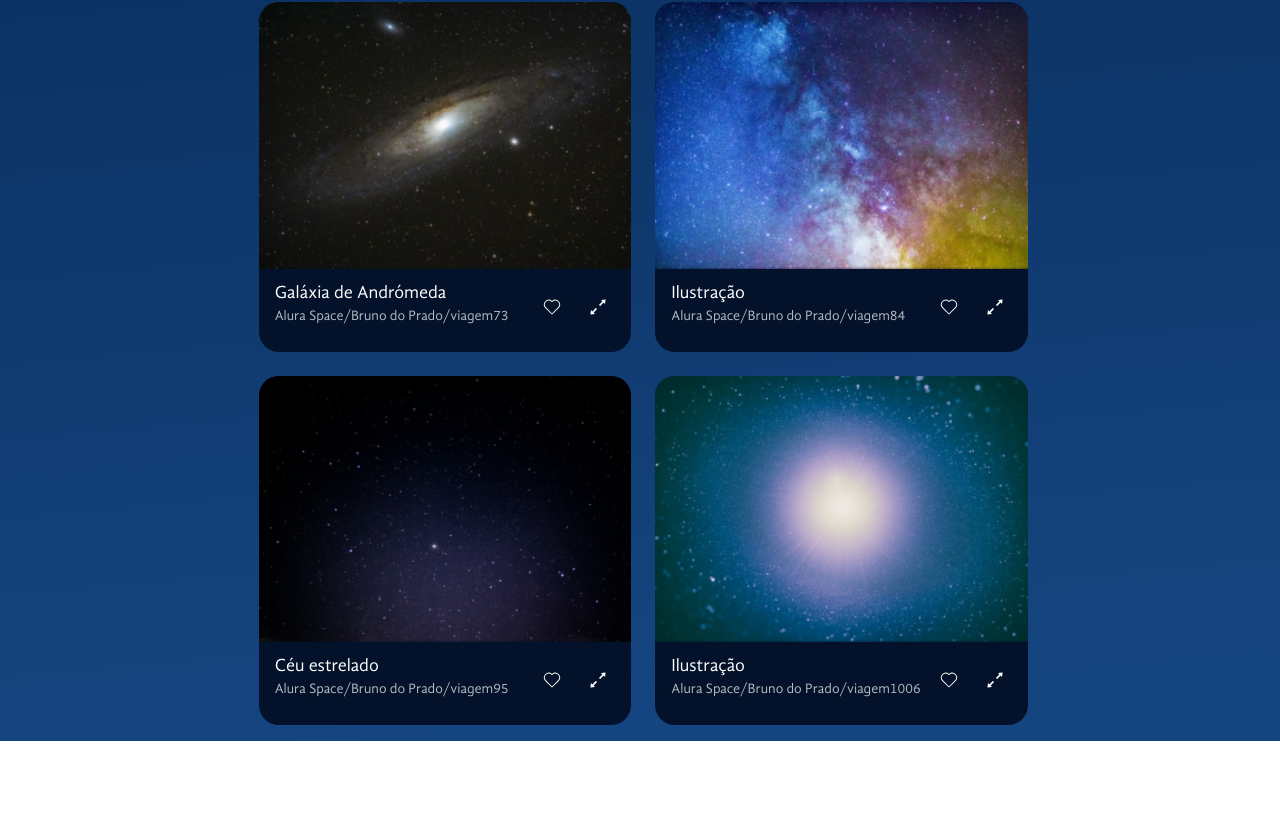
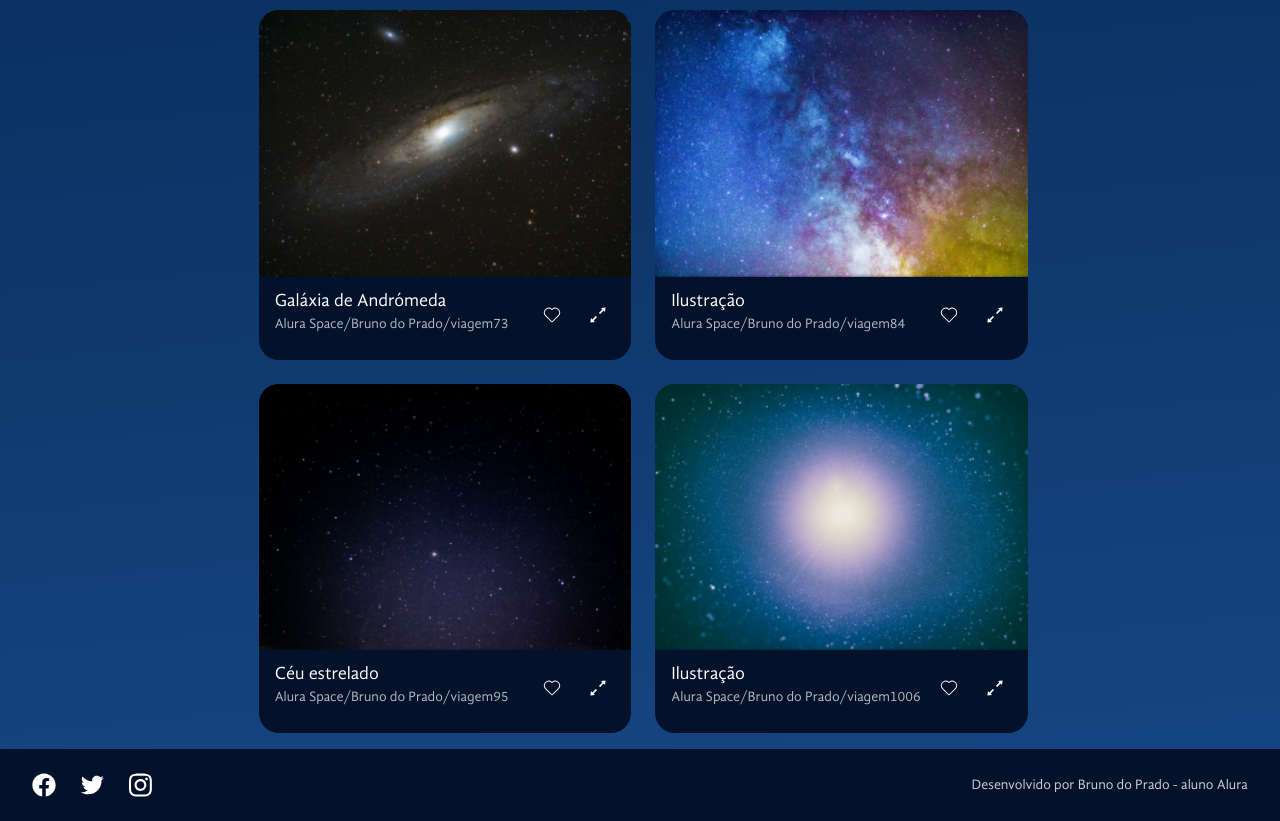
Before and after one commit to BrunoPradoPrado/trilhaReactAlura-spaceApp, a React (Vite) app: page / in a window 1280 px wide. Shown: the part 1899-2720 px from the top of the page. Before the commit the page ends 2640 px from the top, so only its background shows below. Built offline with nearby package versions, Linux system fonts and the light colour scheme.

Commit message:
add Footer + finalizar projeto

```diff
--- a/src/App.jsx
+++ b/src/App.jsx
@@ -7,23 +7,28 @@ import Galeria          from "./componentes/Galeria"
 import bannerBackground from "/assets/banner.png"
 import fotos            from "./fotos.json"
 import { useState }     from "react"
+import Footer from "./componentes/Footer"
 
 const FundoGradiente = styled.div`
   background: linear-gradient(174.61deg, #041833 4.16%, #04244F 48%, #154580 96.76%);
   min-height: 100vh;
-  padding   : 1rem 1.5rem;
+
+  display       : flex;
+  flex-direction: column;
 `
 
 const AppContainer = styled.div`
-  width : 1440px;
-  margin: 0 auto;
+  width    : 1440px;
+  margin   : 0 auto;
+  max-width: 100%;
 
-  max-width: 100%;
+  flex: 1;
 `
 
 const LayoutPrincipal = styled.div`
-  display: flex;
-  gap    : 24px;
+  display   : flex;
+  gap       : 24px;
+  padding   : 1rem 1.5rem;
 `
 
 const ConteudodaGaleria = styled.section`
@@ -72,9 +77,9 @@ const App = () => {
             />
           </ConteudodaGaleria>
         </LayoutPrincipal>
-
       </AppContainer>
 
+        <Footer />
     </FundoGradiente>
   )
 }
--- a/src/componentes/Cabecalho/index.jsx
+++ b/src/componentes/Cabecalho/index.jsx
@@ -2,7 +2,7 @@ import styled     from "styled-components"
 import CampoTexto from "componentes/CampoTexto"
 
 const HeaderEstilizado = styled.header`
-    padding        : 60px 0;
+    padding        : 4rem 1.5rem;
     display        : flex;
     justify-content: space-between;
     img {
--- /dev/null
+++ b/src/componentes/Footer/index.jsx
@@ -0,0 +1,46 @@
+import styled from "styled-components"
+
+const FooterEstilizado = styled.footer`
+  background-color: #03122a;
+  padding         : 24px 32px;
+
+  display        : flex;
+  align-items    : center;
+  justify-content: space-between;
+`
+
+const RedesSociais = styled.div`
+  display: flex;
+  gap    : 24px;
+
+  img {
+    width : 24px;
+    height: 24px;
+    cursor: pointer;
+  }
+`
+
+const TextoFooter = styled.p`
+  color    : #ffffff;
+  font-size: 14px;
+  margin   : 0;
+  opacity  : 0.8;
+`
+
+const Footer = () => {
+  return (
+    <FooterEstilizado>
+      <RedesSociais>
+        <img src = "/imagens/sociais/facebook.svg"  alt = "Facebook"  />
+        <img src = "/imagens/sociais/twitter.svg"   alt = "Twitter"   />
+        <img src = "/imagens/sociais/instagram.svg" alt = "Instagram" />
+      </RedesSociais>
+
+      <TextoFooter>
+        Desenvolvido por Bruno do Prado - aluno Alura
+      </TextoFooter>
+    </FooterEstilizado>
+  )
+}
+
+export default Footer
```
